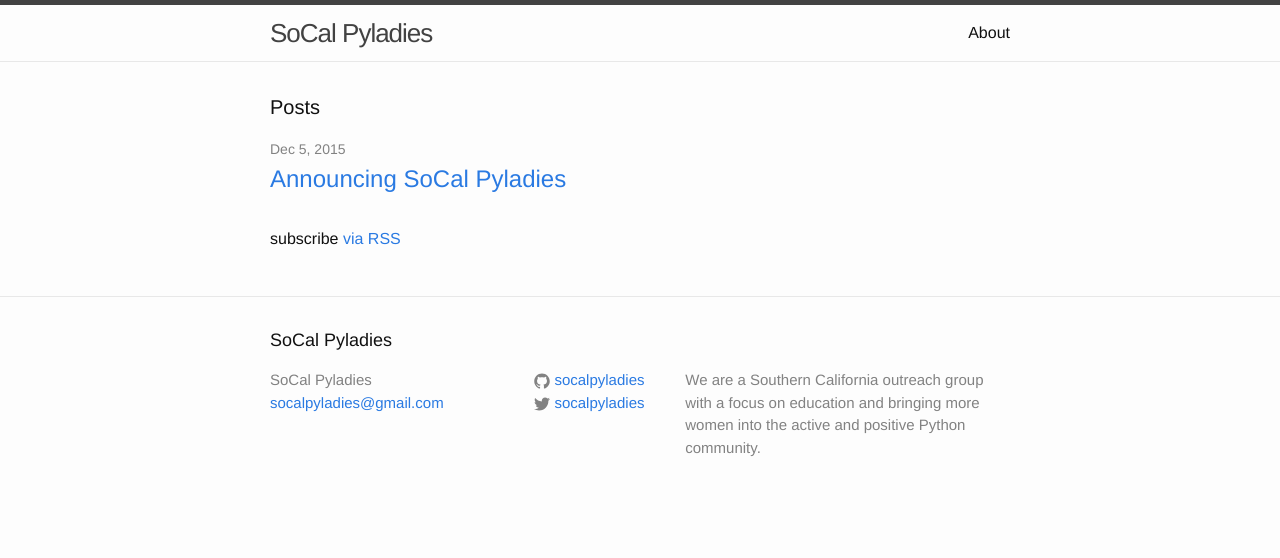
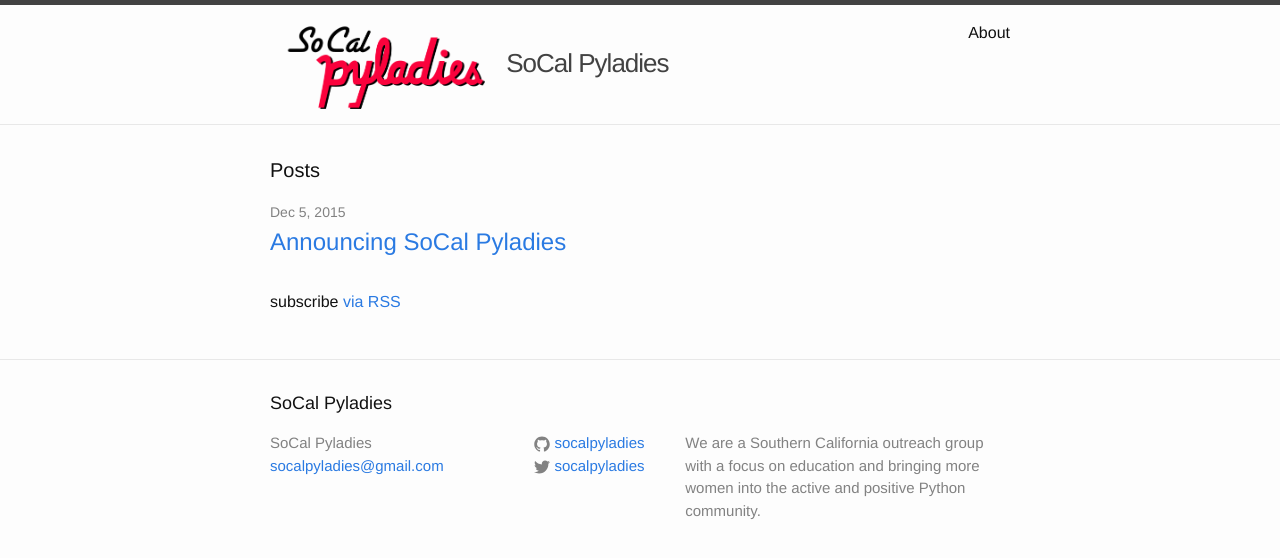
Before and after one commit to socalpyladies/socalpyladies.github.io, a Jekyll site: the page built from index.html, in a window 1280 px wide. Shown: the top 558 px of the page. Built offline with Jekyll 4.4.1, drawn with Linux system fonts in a browser that asks for light colours.

Commit message:
Put logo into header.

```diff
--- a/_includes/header.html
+++ b/_includes/header.html
@@ -2,7 +2,7 @@
 
   <div class="wrapper">
 
-    <a class="site-title" href="{{ site.baseurl }}/">{{ site.title }}</a>
+    <a class="site-title" href="{{ site.baseurl }}/"><img class="logo" src="/img/SoCalpyladies.png" /> {{ site.title }}</a>
 
     <nav class="site-nav">
       <a href="#" class="menu-icon">
--- a/css/main.scss
+++ b/css/main.scss
@@ -51,3 +51,8 @@ $on-laptop:        800px;
         "layout",
         "syntax-highlighting"
 ;
+
+.logo {
+  width: 200px;
+  margin: 15px;
+}
```
Also changed, not shown: img/SoCalpyladies.png (added).
